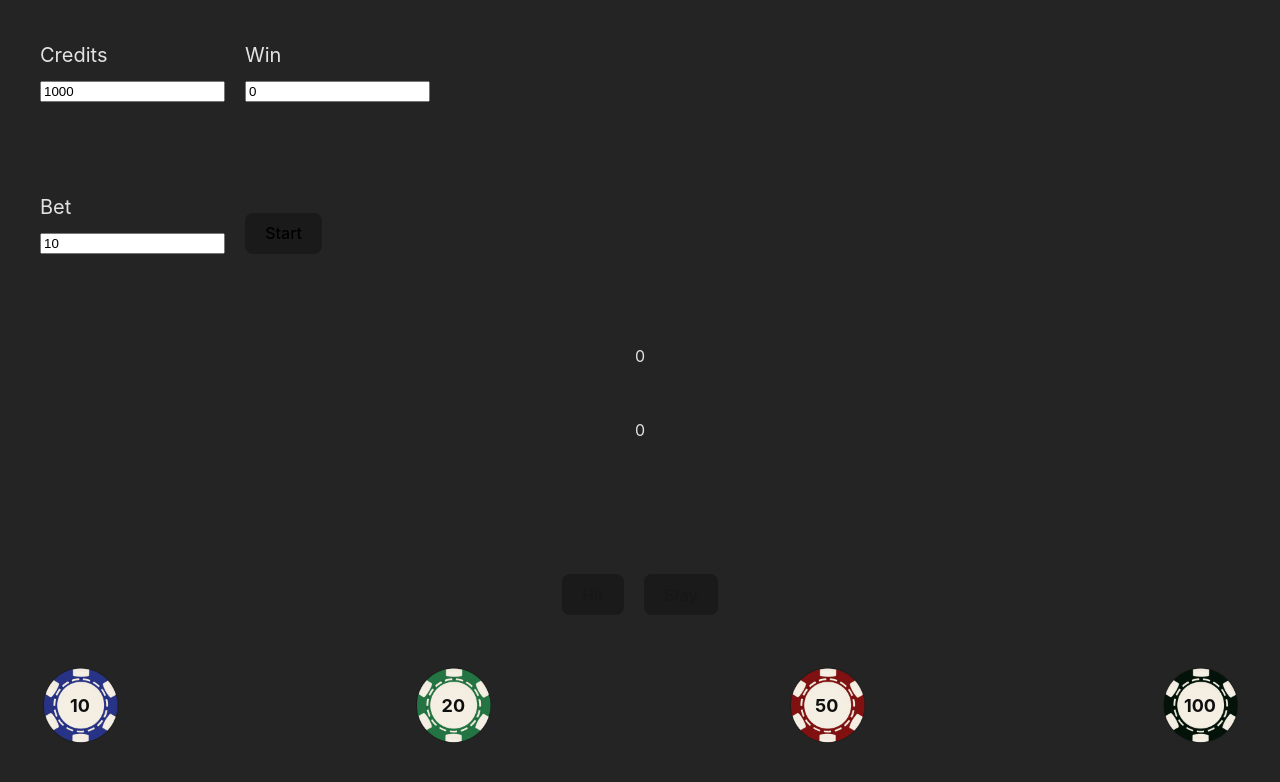
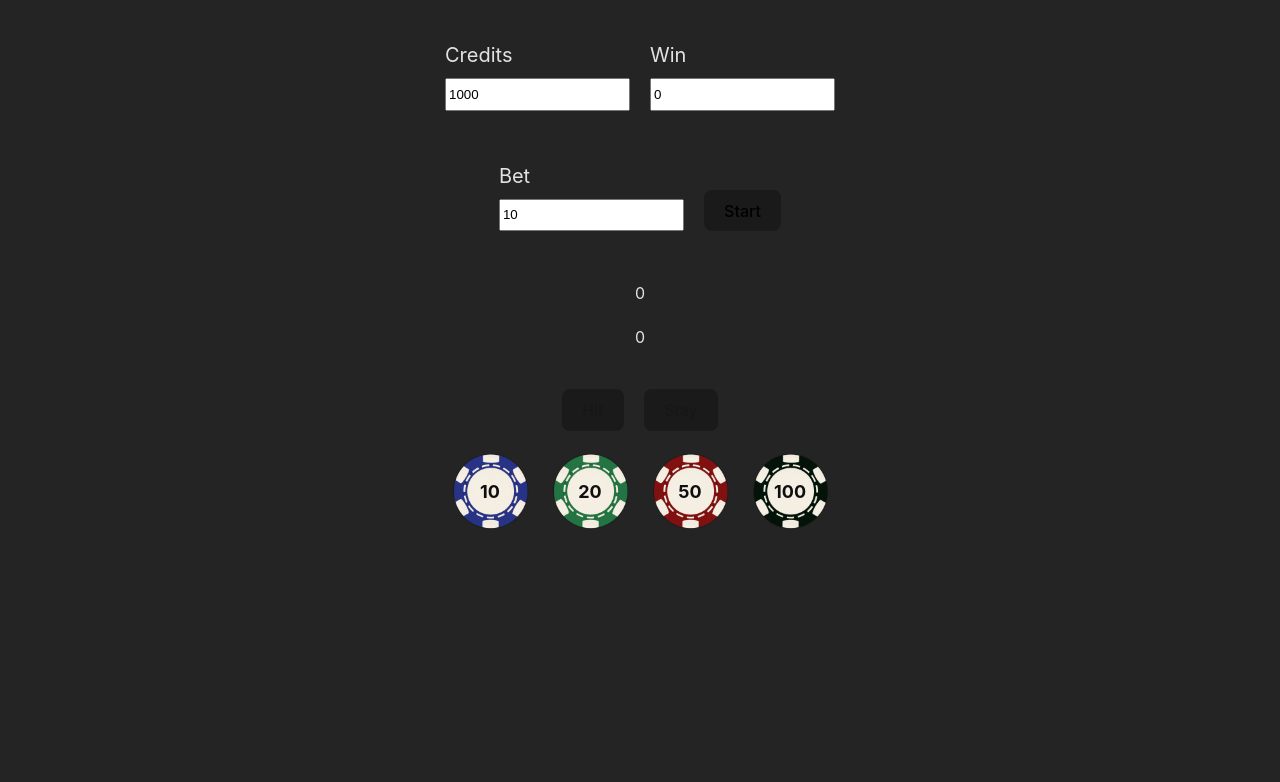
Before and after one commit to klementina1809/black-jack, a React (Vite) app: page / in a window 1280 px wide. Shown: the top 782 px of the page. Built offline with nearby package versions, Linux system fonts and the light colour scheme.

Commit message:
some css

```diff
--- a/src/App.css
+++ b/src/App.css
@@ -7,8 +7,18 @@
 .table-container {
 	display: flex;
 	flex-direction: column;
-	gap: 50px;
+	gap: 20px;
+	align-items: center;
 }
+
+.cards-container {
+	display: flex;
+	flex-direction: column;
+	gap: 20px;
+	align-items: center;
+	min-height: 270px;
+}
+
 .container {
 	display: flex;
 	flex-wrap: wrap;
@@ -22,9 +32,7 @@
 
 .options-bar {
 	display: flex;
-
 	gap: 20px;
-	margin: auto;
 }
 
 .chips {
@@ -58,7 +66,7 @@
 .row-container {
 	display: flex;
 	gap: 20px;
-	margin-bottom: 40px;
+	margin-bottom: 30px;
 	align-items: flex-end;
 }
 
--- a/src/index.css
+++ b/src/index.css
@@ -31,3 +31,10 @@ button:focus,
 button:focus-visible {
 	outline: 4px auto -webkit-focus-ring-color;
 }
+input {
+	height: 2em;
+	pointer-events: none !important;
+}
+p {
+	margin: 0 auto;
+}
```
Lines whose indentation alone changed are shown as unchanged.
